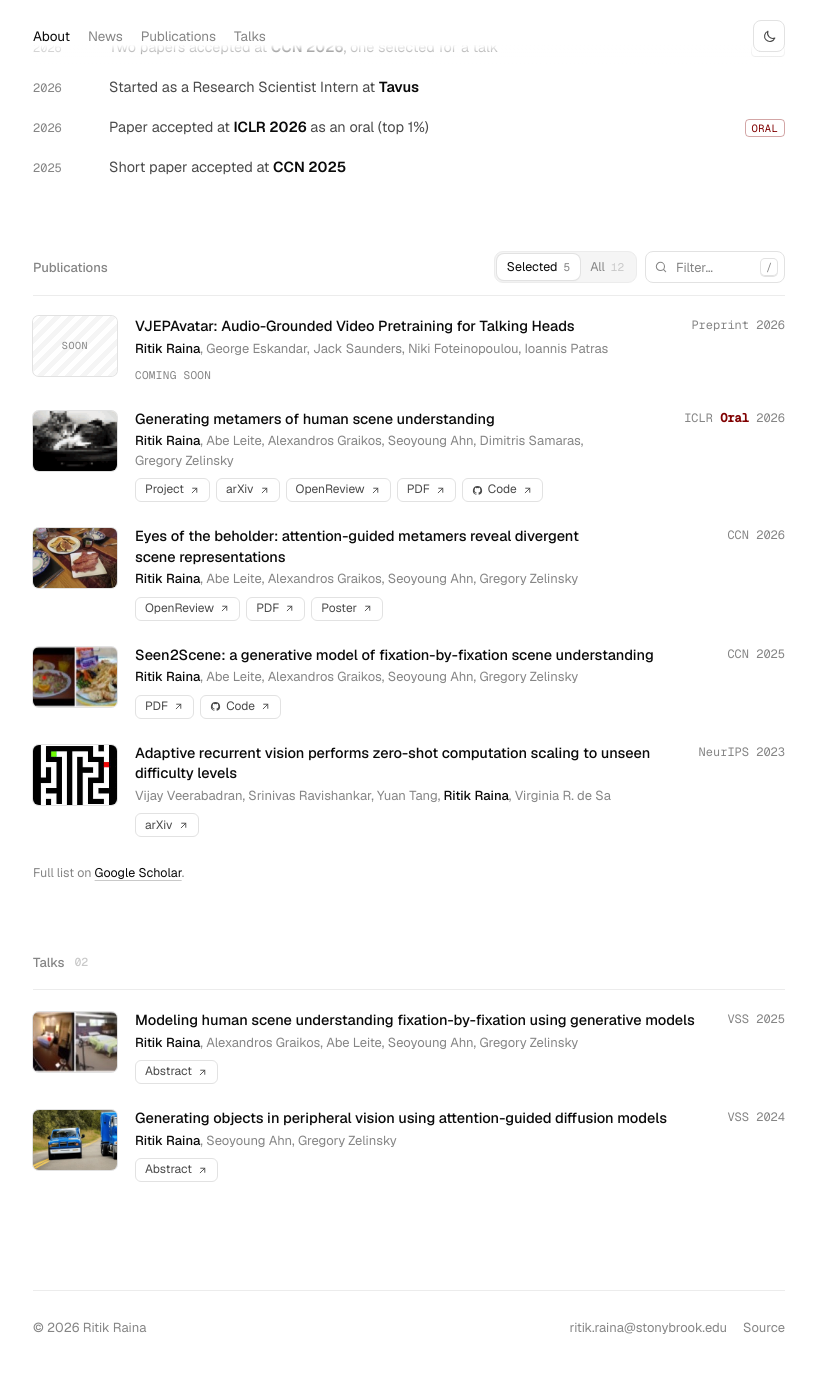
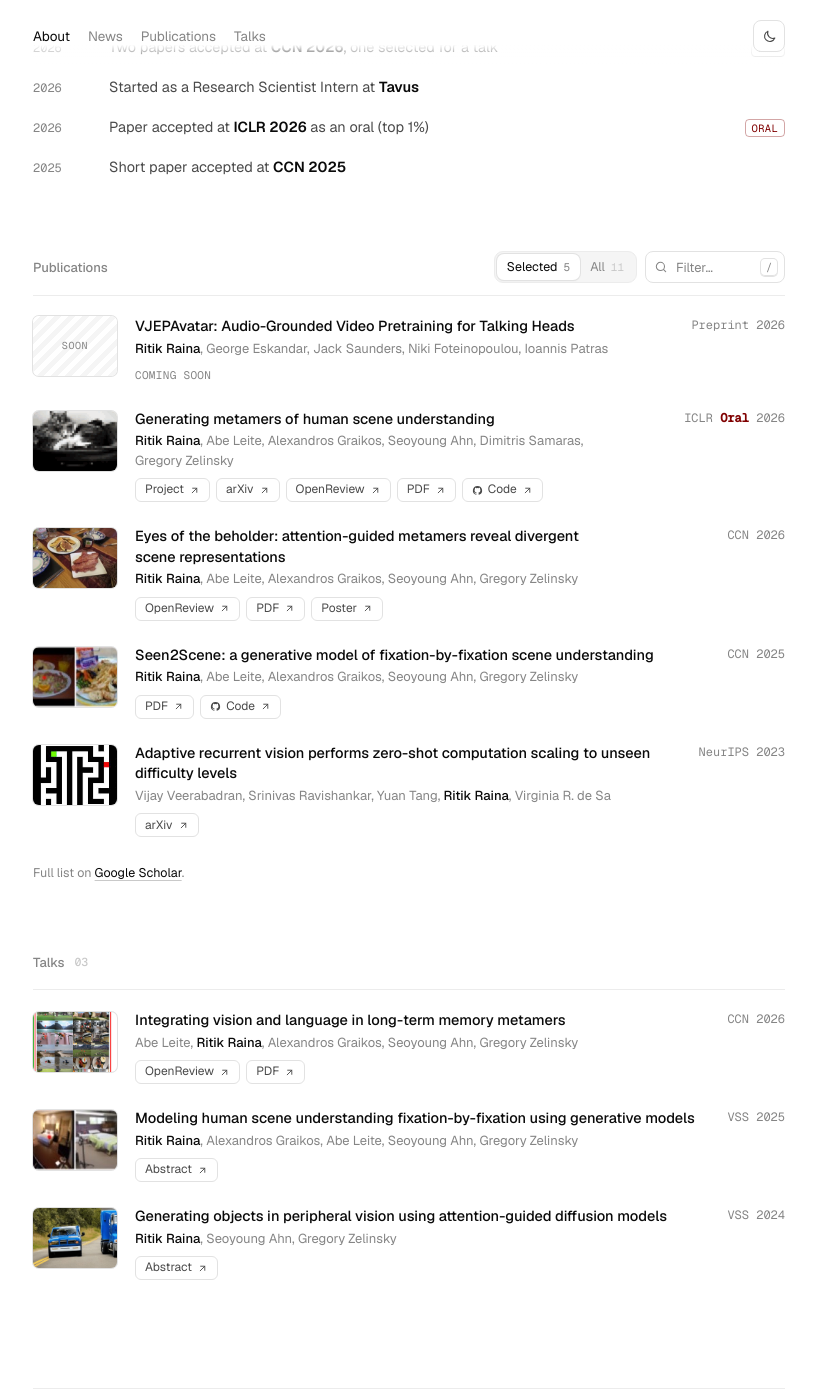
Before and after one commit to rainarit/rainarit.github.io, a Jekyll site: the page index.html, which Jekyll copies as it is, in a window 1280 px wide and 1400 px high, scrolled down 897 px. Shown: the whole window, without its empty margins (231-1047 px from the left). Built offline with Jekyll 4.4.1, drawn with Linux system fonts in a browser that asks for light colours.

Commit message:
Move CCN 2026 long-term memory metamers to Talks

```diff
--- a/index.html
+++ b/index.html
@@ -131,7 +131,7 @@
               <div class="seg" role="tablist" aria-label="Filter publications">
                 <span class="seg-ind"></span>
                 <button type="button" role="tab" data-f="selected" aria-selected="true">Selected<span>5</span></button>
-                <button type="button" role="tab" data-f="all" aria-selected="false">All<span>12</span></button>
+                <button type="button" role="tab" data-f="all" aria-selected="false">All<span>11</span></button>
               </div>
               <label class="search">
                 <svg viewBox="0 0 24 24" fill="none" stroke="currentColor" stroke-width="1.8" stroke-linecap="round"><circle cx="11" cy="11" r="7"/><path d="m20 20-3.5-3.5"/></svg>
@@ -179,18 +179,6 @@
                   <div class="pub-links"><a href="https://openreview.net/forum?id=uagOIAiPSw" target="_blank" rel="noopener">OpenReview <svg viewBox="0 0 24 24" fill="none" stroke="currentColor" stroke-width="2" stroke-linecap="round" stroke-linejoin="round"><path d="M7 17 17 7M8 7h9v9"/></svg></a><a href="https://openreview.net/pdf?id=uagOIAiPSw" target="_blank" rel="noopener">PDF <svg viewBox="0 0 24 24" fill="none" stroke="currentColor" stroke-width="2" stroke-linecap="round" stroke-linejoin="round"><path d="M7 17 17 7M8 7h9v9"/></svg></a><a href="/assets/papers/eyes-of-the-beholder-poster-full.jpg" target="_blank" rel="noopener" data-zoom-open data-preview="/assets/papers/eyes-of-the-beholder-poster.jpg">Poster <svg viewBox="0 0 24 24" fill="none" stroke="currentColor" stroke-width="2" stroke-linecap="round" stroke-linejoin="round"><path d="M7 17 17 7M8 7h9v9"/></svg></a></div>
                 </div>
                 <span class="pub-meta">CCN 2026</span>
-              </div>
-            </li>
-
-            <li class="pub" data-sel="false" hidden>
-              <div class="pub-row">
-                <a class="pub-thumb-link" href="https://openreview.net/forum?id=k94HAlGtCT" target="_blank" rel="noopener" tabindex="-1" aria-hidden="true"><img class="pub-thumb" src="/assets/papers/metamergen-diff.jpg" alt="" loading="lazy" /></a>
-                <div class="pub-main">
-                  <a class="pub-title" href="https://openreview.net/forum?id=k94HAlGtCT" target="_blank" rel="noopener">Integrating vision and language in long-term memory metamers</a>
-                  <span class="pub-authors"><a href="https://scholar.google.com/citations?user=kXpclAgAAAAJ" target="_blank" rel="noopener">Abe Leite</a>, <span class="me">Ritik Raina</span>, <a href="https://alexgraikos.github.io/" target="_blank" rel="noopener">Alexandros Graikos</a>, <a href="https://scholar.google.com/citations?user=8YsQh3oAAAAJ" target="_blank" rel="noopener">Seoyoung Ahn</a>, <a href="https://www.stonybrook.edu/commcms/psychology/faculty/faculty_profiles/gzelinsky" target="_blank" rel="noopener">Gregory Zelinsky</a></span>
-                  <div class="pub-links"><a href="https://openreview.net/forum?id=k94HAlGtCT" target="_blank" rel="noopener">OpenReview <svg viewBox="0 0 24 24" fill="none" stroke="currentColor" stroke-width="2" stroke-linecap="round" stroke-linejoin="round"><path d="M7 17 17 7M8 7h9v9"/></svg></a><a href="https://openreview.net/pdf?id=k94HAlGtCT" target="_blank" rel="noopener">PDF <svg viewBox="0 0 24 24" fill="none" stroke="currentColor" stroke-width="2" stroke-linecap="round" stroke-linejoin="round"><path d="M7 17 17 7M8 7h9v9"/></svg></a></div>
-                </div>
-                <span class="pub-meta">CCN <span class="award">Talk</span> 2026</span>
               </div>
             </li>
 
@@ -295,9 +283,21 @@
         </section>
         <section id="talks">
           <div class="sec-h">
-            <h2>Talks <span class="n">02</span></h2>
+            <h2>Talks <span class="n">03</span></h2>
           </div>
           <ul class="list" id="talk-list">
+            <li class="pub">
+              <div class="pub-row">
+                <a class="pub-thumb-link" href="https://openreview.net/forum?id=k94HAlGtCT" target="_blank" rel="noopener" tabindex="-1" aria-hidden="true"><img class="pub-thumb" src="/assets/papers/metamergen-diff.jpg" alt="" loading="lazy" /></a>
+                <div class="pub-main">
+                  <a class="pub-title" href="https://openreview.net/forum?id=k94HAlGtCT" target="_blank" rel="noopener">Integrating vision and language in long-term memory metamers</a>
+                  <span class="pub-authors"><a href="https://scholar.google.com/citations?user=kXpclAgAAAAJ" target="_blank" rel="noopener">Abe Leite</a>, <span class="me">Ritik Raina</span>, <a href="https://alexgraikos.github.io/" target="_blank" rel="noopener">Alexandros Graikos</a>, <a href="https://scholar.google.com/citations?user=8YsQh3oAAAAJ" target="_blank" rel="noopener">Seoyoung Ahn</a>, <a href="https://www.stonybrook.edu/commcms/psychology/faculty/faculty_profiles/gzelinsky" target="_blank" rel="noopener">Gregory Zelinsky</a></span>
+                  <div class="pub-links"><a href="https://openreview.net/forum?id=k94HAlGtCT" target="_blank" rel="noopener">OpenReview <svg viewBox="0 0 24 24" fill="none" stroke="currentColor" stroke-width="2" stroke-linecap="round" stroke-linejoin="round"><path d="M7 17 17 7M8 7h9v9"/></svg></a><a href="https://openreview.net/pdf?id=k94HAlGtCT" target="_blank" rel="noopener">PDF <svg viewBox="0 0 24 24" fill="none" stroke="currentColor" stroke-width="2" stroke-linecap="round" stroke-linejoin="round"><path d="M7 17 17 7M8 7h9v9"/></svg></a></div>
+                </div>
+                <span class="pub-meta">CCN 2026</span>
+              </div>
+            </li>
+
             <li class="pub">
               <div class="pub-row">
                 <a class="pub-thumb-link" href="https://jov.arvojournals.org/article.aspx?articleid=2810134" target="_blank" rel="noopener" tabindex="-1" aria-hidden="true"><img class="pub-thumb" src="/assets/papers/vss2025-thumb.jpg" alt="" loading="lazy" /></a>
```
